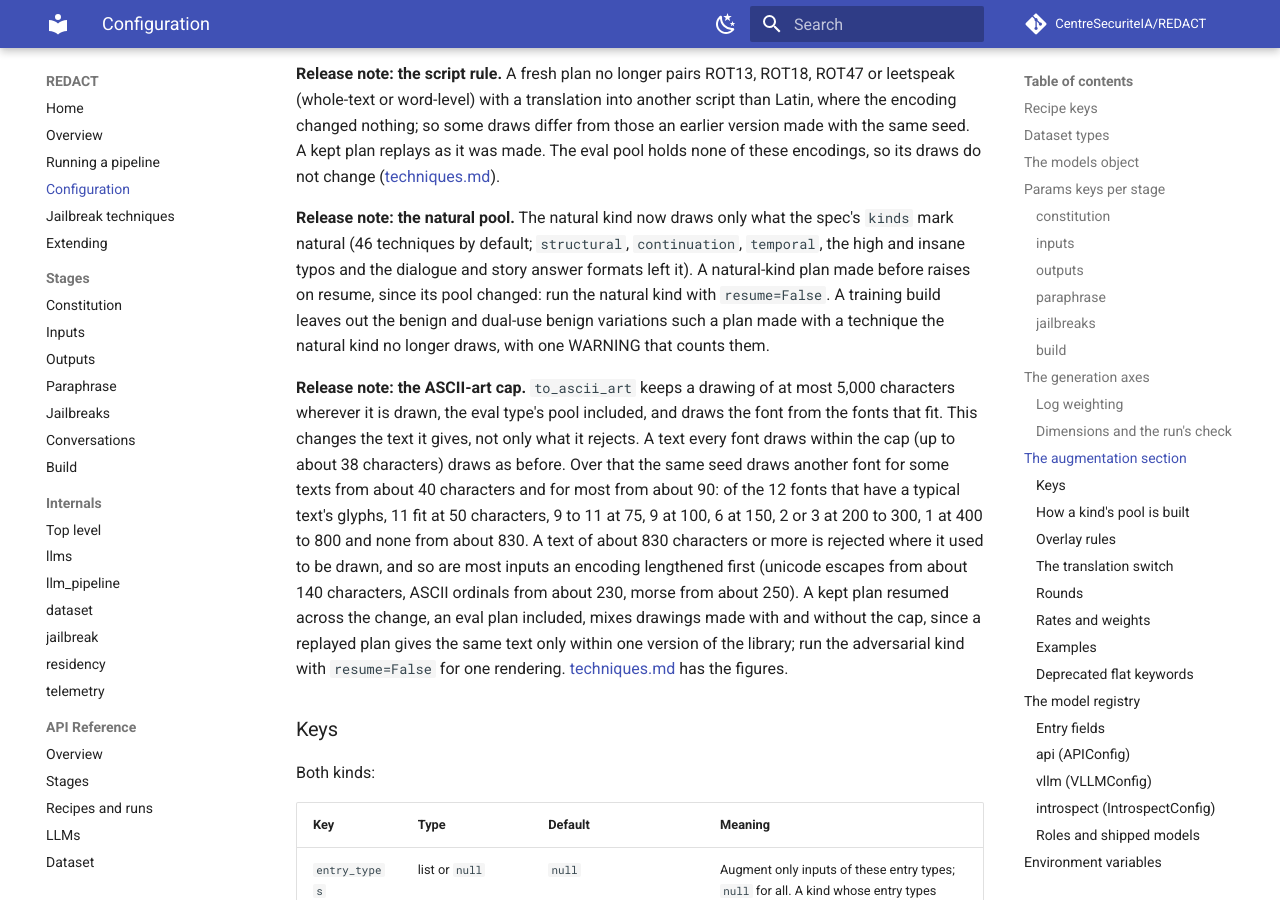
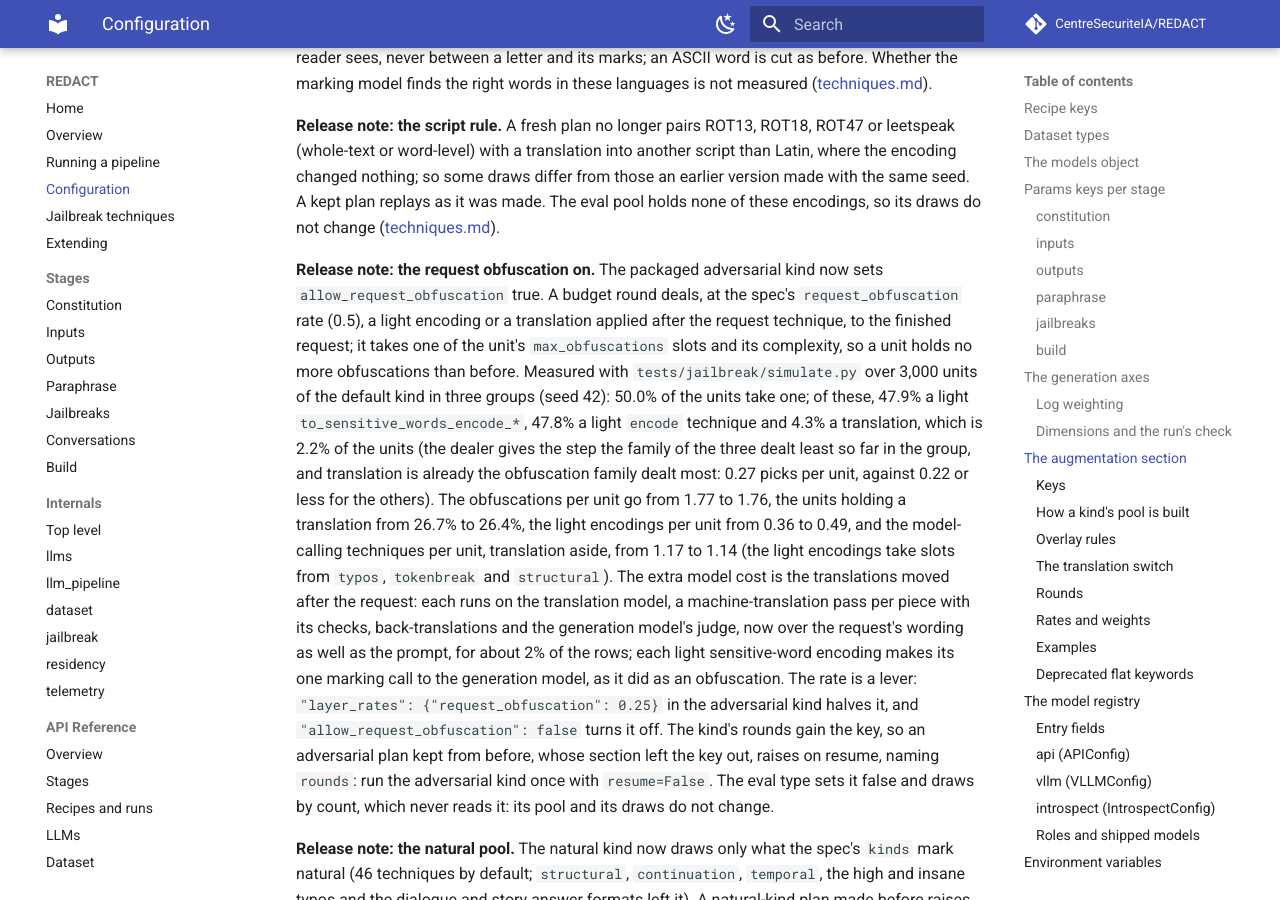
Before and after one commit to CentreSecuriteIA/REDACT, an MkDocs documentation site: the page built from docs/configuration.md, in a window 1280 px wide and 900 px high, scrolled down 12858 px. Built offline with MkDocs 1.6.1 and Material for MkDocs 9.7.7, drawn with Linux system fonts in a browser that asks for light colours; comment, search, counter and statistics services are not loaded; some of the changed text lies outside the part shown.

Commit message:
Deal a request obfuscation to half the packaged attacks' units
The packaged adversarial kind sets allow_request_obfuscation true. At the
spec's request_obfuscation rate (0.5) half of each group's budget-round
units take a light encoding or a translation after the request, in one of
their max_obfuscations slots, so no unit holds more obfuscations than
before. Over 3,000 simulated units of the default kind: 50.0% take one,
47.9% of these a light to_sensitive_words_encode_*, 47.8% a light encode
technique, 4.3% a translation (2.2% of the units); obfuscations per unit
1.77 before, 1.76 after.

The kind's rounds gain the key, so an adversarial plan kept from before
raises on resume, naming rounds: the one planned re-plan, with a release
note naming resume=False. The eval type sets the key false and draws by
exact count, which never reads it: the eval pool fixture is unchanged and
a new test pins the eval type's draws, computed before the switch.

Fixtures: stage_files.json and build_files.json have no changed cell. The
stage-files run now writes allow_request_obfuscation false in its section,
as the fixture was made with it off: its fake techniques hold no light
encoding or translation to draw, and its stubbed assign picks by the
number of settings, so the new key would have moved every pick and the
stopped run's crash point, rewriting the jailbreaks section recorded at
e7106b1. The test still reads the spec version from load_spec().

simulate.deal_kind takes a base section, to plan the eval type's kind.

Co-Authored-By: Claude Opus 5.5 <noreply@anthropic.com>

```diff
--- a/docs/configuration.md
+++ b/docs/configuration.md
@@ -67,7 +67,9 @@ translations (`to_swahili`, `to_thai`, `to_khmer`, `to_nepali`,
 `"translation": true` and `family_weights` `{"translation": 3}`; and
 `to_refusal_then_comply`. It runs two count-driven rounds, one technique
 then two (`rounds` `[{"exact_techniques": 1}, {"exact_techniques": 2}]`),
-with `allow_request_obfuscation` false.
+with `allow_request_obfuscation` false, written out since the packaged
+attacks have it true; a count round never reads it, so either way its draws
+are those made before the packaged attacks turned it on.
 
 Every eval input is explicit (`inputs.axes`: `{"directness": {"explicit": 1,
 "implicit": 0, "euphemistic": 0}}`): an implicit or euphemistic request is
@@ -386,6 +388,35 @@ A kept plan replays as it was made. The eval pool holds none of these
 encodings, so its draws do not change
 ([techniques.md](techniques.md#compatibility-rules)).
 
+**Release note: the request obfuscation on.** The packaged adversarial kind
+now sets `allow_request_obfuscation` true. A budget round deals, at the
+spec's `request_obfuscation` rate (0.5), a light encoding or a translation
+applied after the request technique, to the finished request; it takes one
+of the unit's `max_obfuscations` slots and its complexity, so a unit holds
+no more obfuscations than before. Measured with
+`tests/jailbreak/simulate.py` over 3,000 units of the default kind in three
+groups (seed 42): 50.0% of the units take one; of these, 47.9% a light
+`to_sensitive_words_encode_*`, 47.8% a light `encode` technique and 4.3% a
+translation, which is 2.2% of the units (the dealer gives the step the
+family of the three dealt least so far in the group, and translation is
+already the obfuscation family dealt most: 0.27 picks per unit, against
+0.22 or less for the others). The obfuscations per unit go from 1.77 to
+1.76, the units holding a translation from 26.7% to 26.4%, the light
+encodings per unit from 0.36 to 0.49, and the model-calling techniques per
+unit, translation aside, from 1.17 to 1.14 (the light encodings take slots
+from `typos`, `tokenbreak` and `structural`). The extra model cost is the
+translations moved after the request: each runs on the translation model,
+a machine-translation pass per piece with its checks, back-translations and
+the generation model's judge, now over the request's wording as well as the
+prompt, for about 2% of the rows; each light sensitive-word encoding makes
+its one marking call to the generation model, as it did as an obfuscation.
+The rate is a lever: `"layer_rates": {"request_obfuscation": 0.25}` in the
+adversarial kind halves it, and `"allow_request_obfuscation": false` turns it
+off. The kind's rounds gain the key, so an adversarial plan kept from
+before, whose section left the key out, raises on resume, naming `rounds`:
+run the adversarial kind once with `resume=False`. The eval type sets it false and draws by count, which never
+reads it: its pool and its draws do not change.
+
 **Release note: the natural pool.** The natural kind now draws only what
 the spec's `kinds` mark natural (46 techniques by default; `structural`,
 `continuation`, `temporal`, the high and insane typos and the dialogue and
@@ -435,7 +466,7 @@ Adversarial only:
 | `max_complexity` | int >= 0 | `6` | Budget mode: the most total complexity (each technique scores 0 to 3) |
 | `max_obfuscations` | int >= 0 | `2` | Budget mode: the most obfuscation families, the request obfuscation included |
 | `layer_rates` | `{layer: 0..1}` | `{}`, the spec's rates | Target share of units that take a `hacking`, `manipulation` or `requests` technique, or, with `allow_request_obfuscation`, a `request_obfuscation` |
-| `allow_request_obfuscation` | bool | `false` | Allow one more technique after the request technique, at the `request_obfuscation` rate: a light `encode` technique (the light `to_sensitive_words_encode_*` among them), or a translation when the pool has one. It is drawn before the other obfuscations, from what the earlier picks leave, and takes one of the `max_obfuscations` slots and its complexity from them; with `max_obfuscations` 0 there is none |
+| `allow_request_obfuscation` | bool | `true` (`false` in the eval type) | Allow one more technique after the request technique, at the `request_obfuscation` rate: a light `encode` technique (the light `to_sensitive_words_encode_*` among them), or a translation when the pool has one. It is drawn before the other obfuscations, from what the earlier picks leave, and takes one of the `max_obfuscations` slots and its complexity from them; with `max_obfuscations` 0 there is none |
 
 Natural only:
 
```
Also changed, not shown: CLAUDE.md (+3 -3 lines), docs/internals/jailbreak.md (+8 -4 lines), docs/stages/jailbreaks.md (+19 -2 lines), docs/techniques.md (+2 -1 lines), 6 other files.
